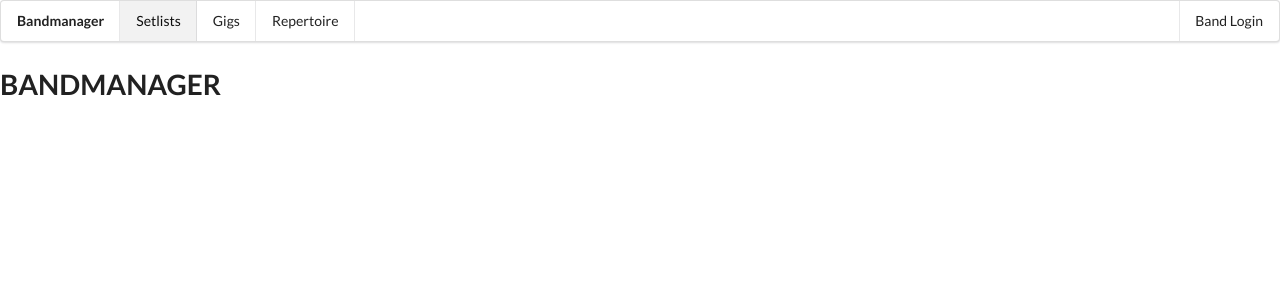
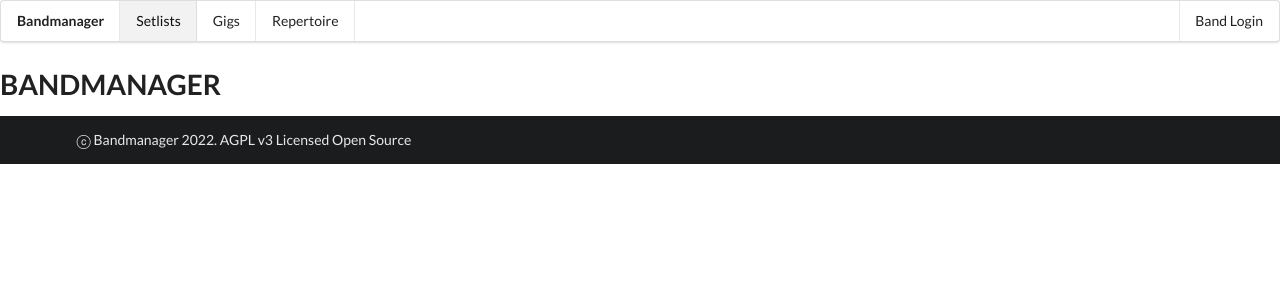
Before and after one commit to pacharanero/bandmanager, a Django app: page / in a window 1280 px wide. Shown: the top 300 px of the page. Run offline with Django 4.2, Linux system fonts and the light colour scheme; some libraries are stand-ins or nearby versions.

Commit message:
tidies up comments and adds footer

```diff
--- a/templates/base.html
+++ b/templates/base.html
@@ -17,7 +17,7 @@
 
   <body id="root">
 
-    {% comment %} Main navigation {% endcomment %}
+    <!-- Main navigation -->
     <div class="ui menu">
       <div class="header item">Bandmanager</div>
       <a class="active item" href={% url 'setlist-list' %}>Setlists</a>
@@ -28,18 +28,27 @@
       </div>
     </div>
 
-    {% comment %} Title {% endcomment %}
+    <!-- Title -->
     <h1>
       {% block title %}
       {% endblock %}
     </h1>
 
-    {% comment %} Main content section {% endcomment %}
+    <!-- Main content section -->
     <div id="content">
       {% block content %}
       {% endblock content %}
     </div>
 
+    <footer>
+      {% block footer %}
+        <div class="ui inverted vertical footer segment">
+          <div class="ui container">
+          ⓒ Bandmanager 2022. AGPL v3 Licensed Open Source
+          </div>
+        </div>
+      {% endblock footer %}
+    </footer>
 
   </body>
 
```
